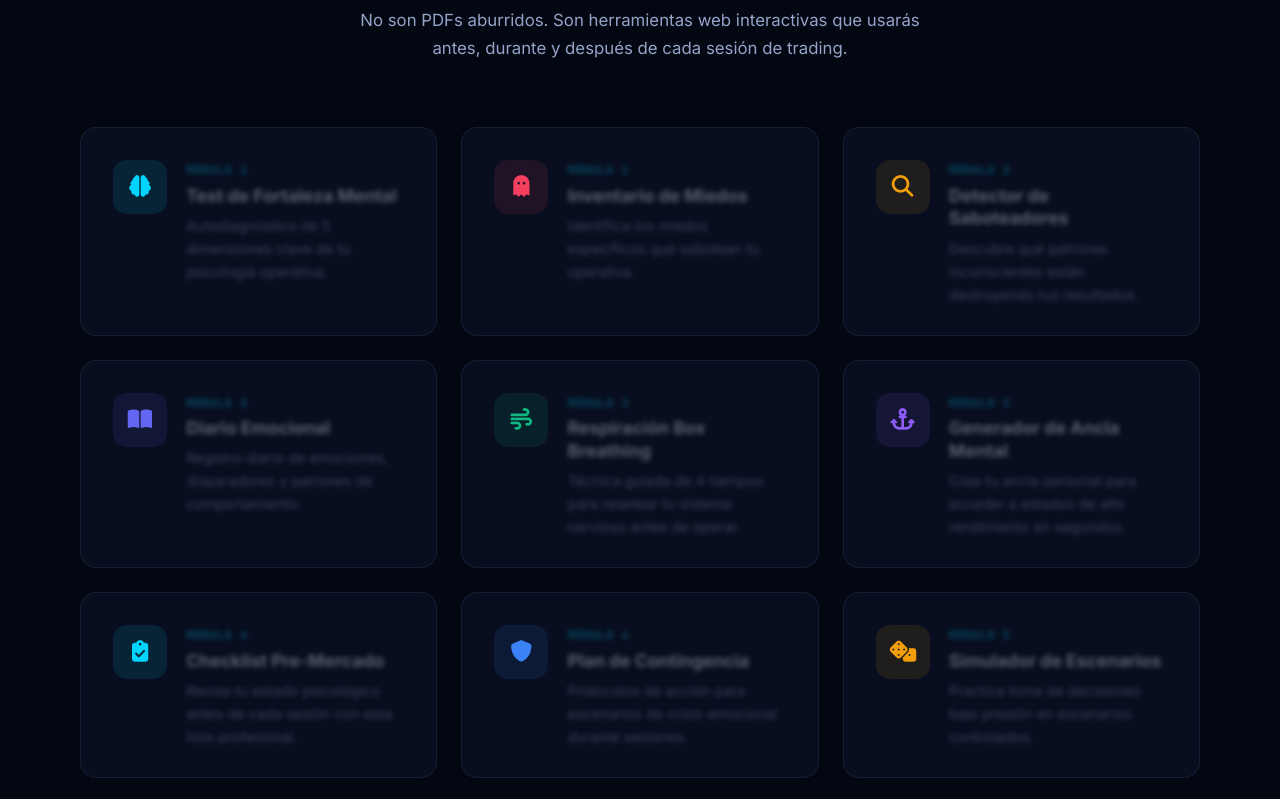
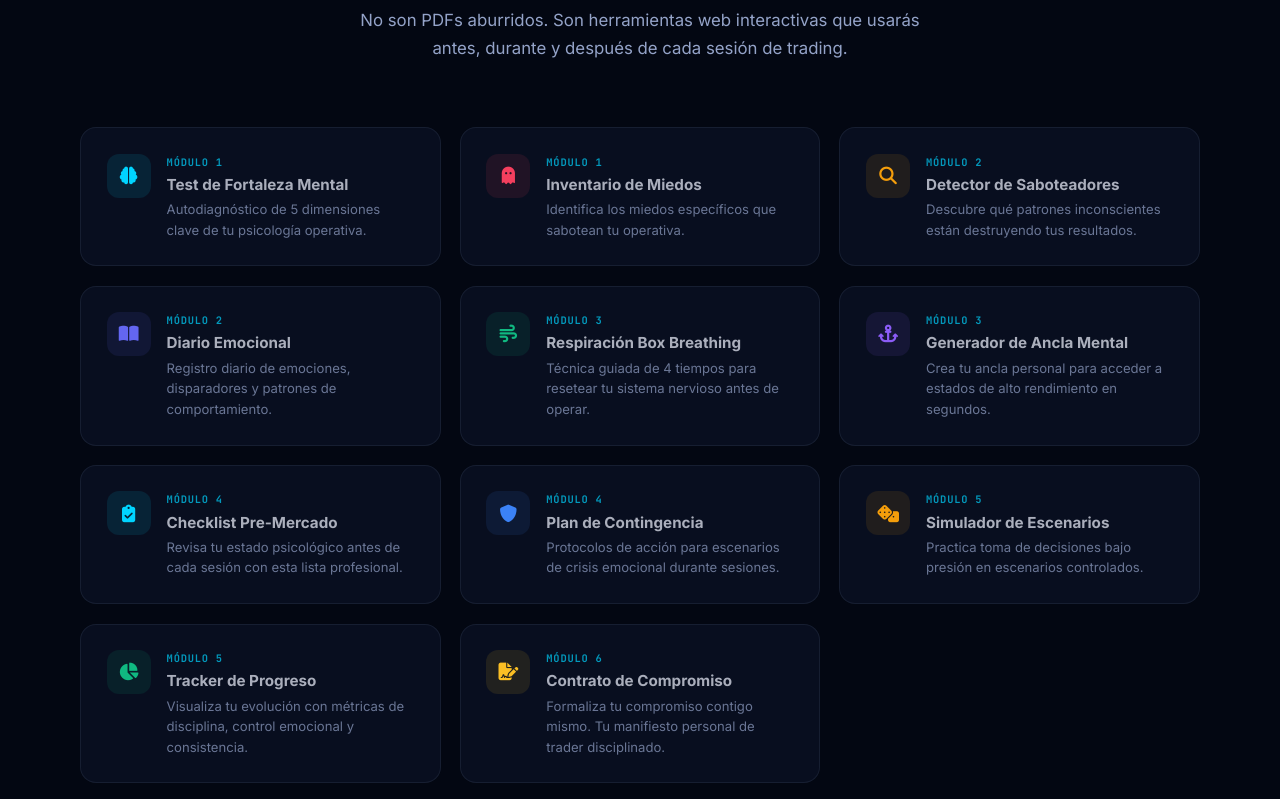
Before and after one commit to master20212021/para-traders.landingpage, a plain HTML site: page index.html in a window 1280 px wide. Shown: the part 4020-4819 px from the top of the page. Drawn offline with Linux system fonts and the light colour scheme.

Commit message:
Remove blur from locked tool cards - keep readable

```diff
--- a/css/style.css
+++ b/css/style.css
@@ -225,29 +225,29 @@ button { font-family: inherit; cursor: pointer; }
 .roadmap-desc { font-size: 0.88rem; color: var(--text-secondary); line-height: 1.6; }
 
 /* ── Tool Cards ────────────────────────────────────────── */
-.tools-grid { display: grid; grid-template-columns: repeat(auto-fill, minmax(340px, 1fr)); gap: 1.5rem; }
+.tools-grid { display: grid; grid-template-columns: repeat(auto-fill, minmax(300px, 1fr)); gap: 1.2rem; }
 .tool-card {
   background: var(--glass); border: 1px solid var(--glass-border); border-radius: var(--radius);
-  padding: 2rem 2rem 1.8rem; position: relative; overflow: hidden; transition: all var(--duration) var(--ease-out);
-  display: flex; gap: 1.2rem; align-items: flex-start; min-height: 140px;
+  padding: 1.6rem; position: relative; overflow: hidden; transition: all var(--duration) var(--ease-out);
+  display: flex; gap: 1rem; align-items: flex-start;
 }
-.tool-card::before { content: ''; position: absolute; top: 0; left: 0; width: 4px; height: 100%; background: var(--grad-accent); opacity: 0; transition: opacity var(--duration); }
+.tool-card::before { content: ''; position: absolute; top: 0; left: 0; width: 3px; height: 100%; background: var(--grad-accent); opacity: 0; transition: opacity var(--duration); }
 .tool-card:hover::before { opacity: 1; }
-.tool-card:hover { border-color: var(--border-hover); transform: translateY(-3px); box-shadow: 0 12px 40px rgba(0,0,0,0.3); }
-.tool-card.locked .tool-content { filter: blur(2.5px); opacity: 0.35; user-select: none; }
-.tool-icon-box { width: 54px; height: 54px; border-radius: 14px; display: flex; align-items: center; justify-content: center; flex-shrink: 0; font-size: 1.35rem; }
+.tool-card:hover { border-color: var(--border-hover); transform: translateY(-2px); box-shadow: 0 8px 30px rgba(0,0,0,0.25); }
+.tool-card.locked .tool-content { filter: none; opacity: 0.7; user-select: none; }
+.tool-icon-box { width: 44px; height: 44px; border-radius: 12px; display: flex; align-items: center; justify-content: center; flex-shrink: 0; font-size: 1.1rem; }
 .tool-content { flex: 1; min-width: 0; }
-.tool-module { font-family: var(--font-mono); font-size: 0.72rem; font-weight: 700; color: var(--accent); letter-spacing: 0.8px; margin-bottom: 0.35rem; text-transform: uppercase; }
-.tool-name { font-size: 1.1rem; font-weight: 700; margin-bottom: 0.4rem; line-height: 1.3; }
-.tool-desc { font-size: 0.9rem; color: var(--text-secondary); line-height: 1.6; }
+.tool-module { font-family: var(--font-mono); font-size: 0.65rem; font-weight: 700; color: var(--accent); letter-spacing: 0.8px; margin-bottom: 0.25rem; text-transform: uppercase; }
+.tool-name { font-size: 0.95rem; font-weight: 700; margin-bottom: 0.3rem; line-height: 1.3; }
+.tool-desc { font-size: 0.82rem; color: var(--text-secondary); line-height: 1.55; }
 .tool-lock-overlay {
   position: absolute; inset: 0; display: flex; flex-direction: column; align-items: center; justify-content: center;
-  background: rgba(3,7,18,0.8); backdrop-filter: blur(8px); border-radius: var(--radius);
+  background: rgba(3,7,18,0.75); backdrop-filter: blur(6px); border-radius: var(--radius);
   opacity: 0; transition: opacity var(--duration); z-index: 2;
 }
 .tool-card.locked:hover .tool-lock-overlay { opacity: 1; }
-.lock-icon { font-size: 1.6rem; margin-bottom: 0.5rem; }
-.lock-text { font-size: 0.82rem; font-weight: 600; color: var(--accent); }
+.lock-icon { font-size: 1.4rem; margin-bottom: 0.4rem; }
+.lock-text { font-size: 0.75rem; font-weight: 600; color: var(--accent); }
 
 /* ── Tags ──────────────────────────────────────────────── */
 .tag { display: inline-flex; align-items: center; padding: 0.25rem 0.7rem; border-radius: var(--radius-full); font-size: 0.78rem; font-weight: 600; margin: 0.15rem; }
```
